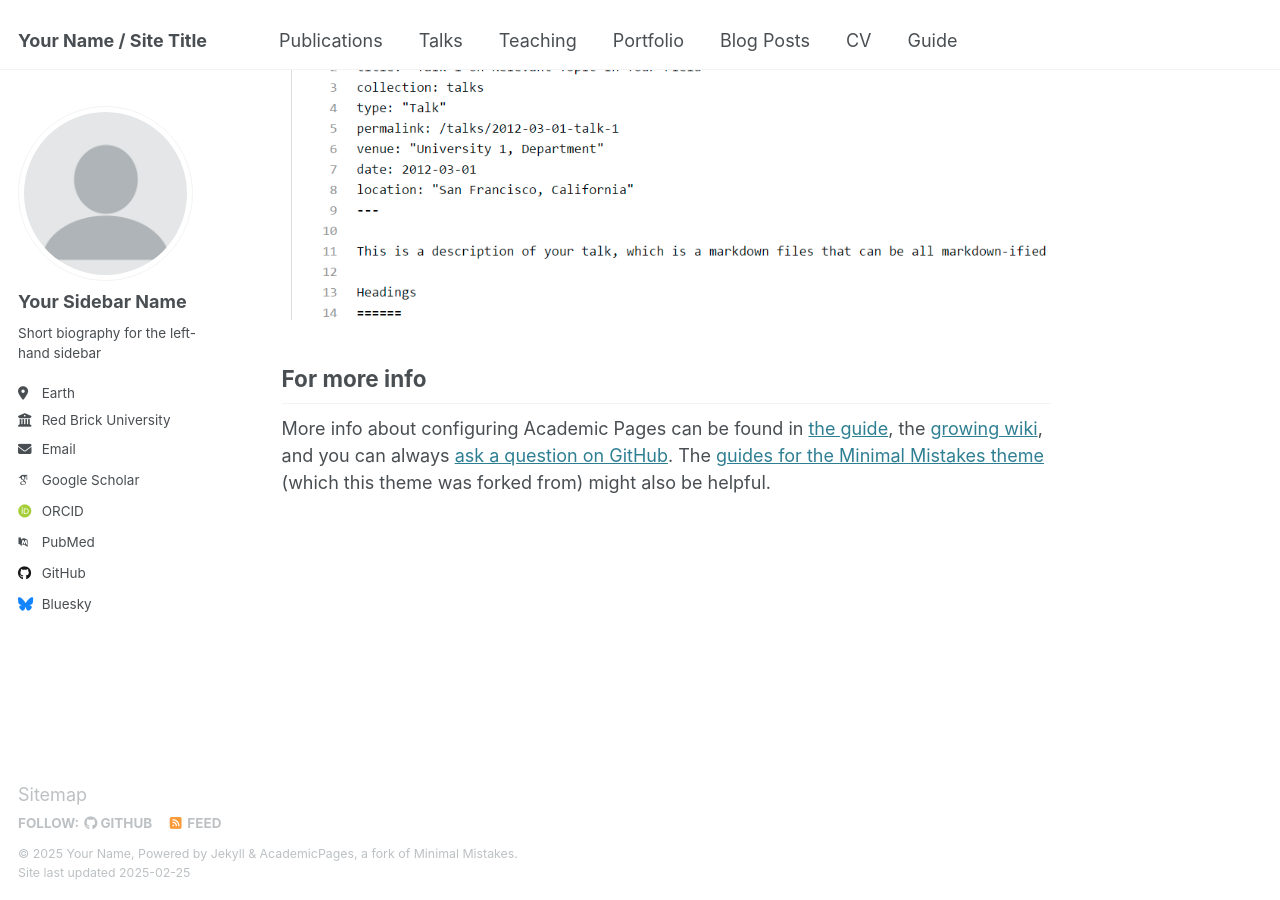
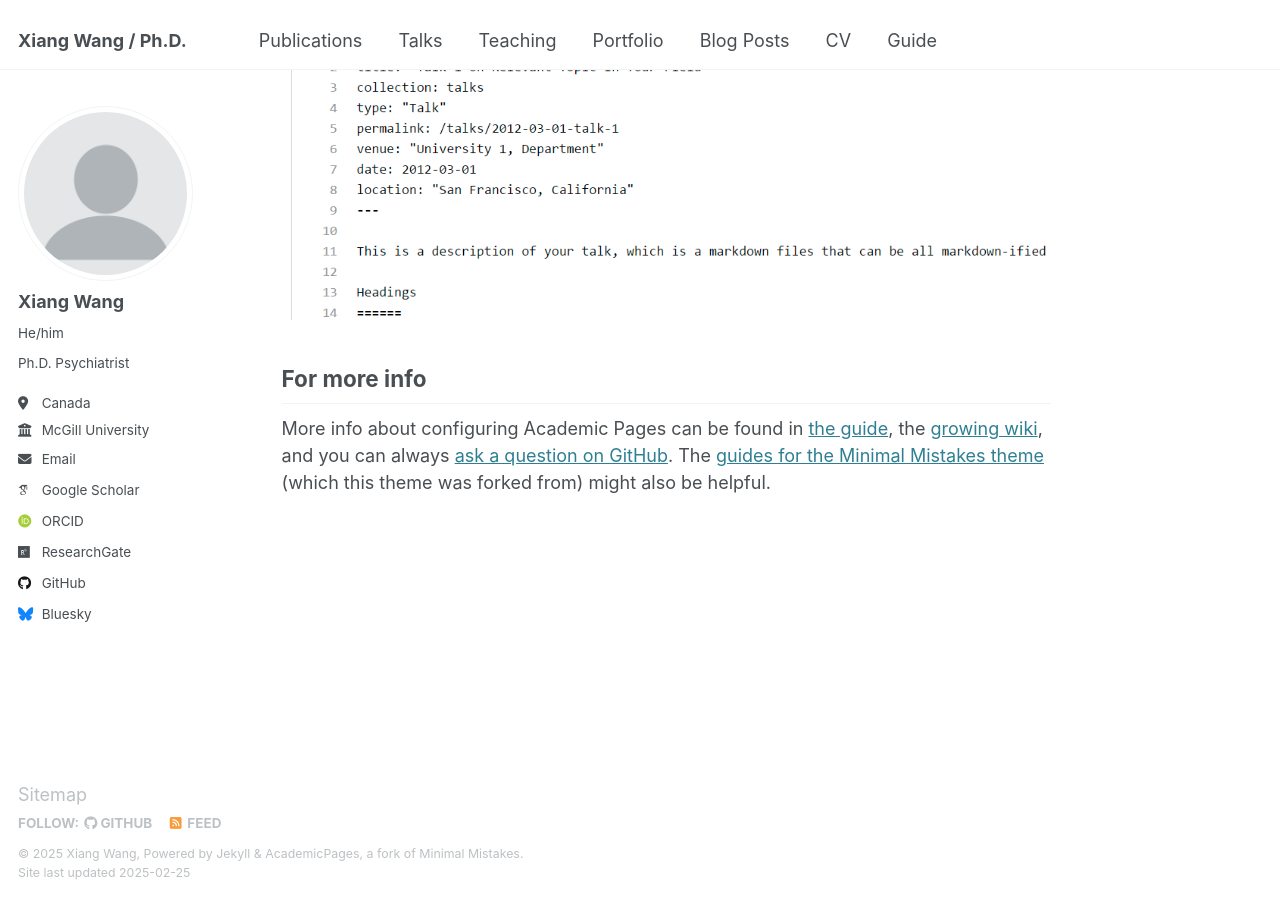
Before and after one commit to Xiang-Wangs/xiang-wangs.github.io, a Jekyll site: the page built from _pages/about.md, in a window 1280 px wide and 900 px high, scrolled down 2642 px. Built offline with Jekyll 4.4.1, drawn with Linux system fonts in a browser that asks for light colours; some web fonts are replaced.

Commit message:
Update _config.yml

```diff
--- a/_config.yml
+++ b/_config.yml
@@ -7,12 +7,12 @@
 # server process.
 
 # Basic Site Settings
-locale                   : "en-US"
+locale                   : "en-CA"
 site_theme               : "default"
-title                    : "Your Name / Site Title"
+title                    : "Xiang Wang / Ph.D."
 title_separator          : "-"
-name                     : &name "Your Name"
-description              : &description "personal description"
+name                     : &name "Xiang Wang"
+description              : &description "Ph.D. Psychiatrist"
 url                      : https://academicpages.github.io # the base hostname & protocol for your site e.g. "https://[your GitHub username].github.io"
 baseurl                  : "" # the subpath of your site, e.g. "/blog"
 repository               : "academicpages/academicpages.github.io"
@@ -23,22 +23,22 @@ repository               : "academicpages/academicpages.github.io"
 author:
   # Biographic information
   avatar           : "profile.png"
-  name             : "Your Sidebar Name"
-  pronouns         : # example: "she/her"
-  bio              : "Short biography for the left-hand sidebar"
-  location         : "Earth"
-  employer         : "Red Brick University"
+  name             : "Xiang Wang"
+  pronouns         : "He/him"
+  bio              : "Ph.D. Psychiatrist"
+  location         : "Canada"
+  employer         : "McGill University"
   uri              : # URL
-  email            : "none@example.org"
+  email            : "xiang.wang@mail.mcgill.ca"
 
   # Academic websites
   arxiv            : # URL - Update with the correct link to your profile
-  googlescholar    : "https://scholar.google.com/citations?user=PS_CX0AAAAAJ"
+  googlescholar    : "https://scholar.google.com/citations?user=lUH8Nl4AAAAJ&hl=en"
   impactstory      : # URL
-  orcid            : "http://orcid.org/yourorcidurl"
+  orcid            : "https://orcid.org/0000-0003-0994-8124"
   semantic         : # URL
-  pubmed           : "https://www.ncbi.nlm.nih.gov/pubmed/?term=john+snow"
-  researchgate     : # URL
+  pubmed           : #"https://www.ncbi.nlm.nih.gov/pubmed/?term=john+snow"
+  researchgate     : "https://www.researchgate.net/profile/Xiang-Wang-90"
   scopus           : # URL
 
   # Repositories and software development
@@ -77,8 +77,8 @@ author:
 
 # Publication Category - The following the list of publication categories and their headings
 publication_category:
-  books:
-    title: 'Books'
+  #books:
+  #  title: 'Books'
   manuscripts:
     title: 'Journal Articles'
   conferences:
```
